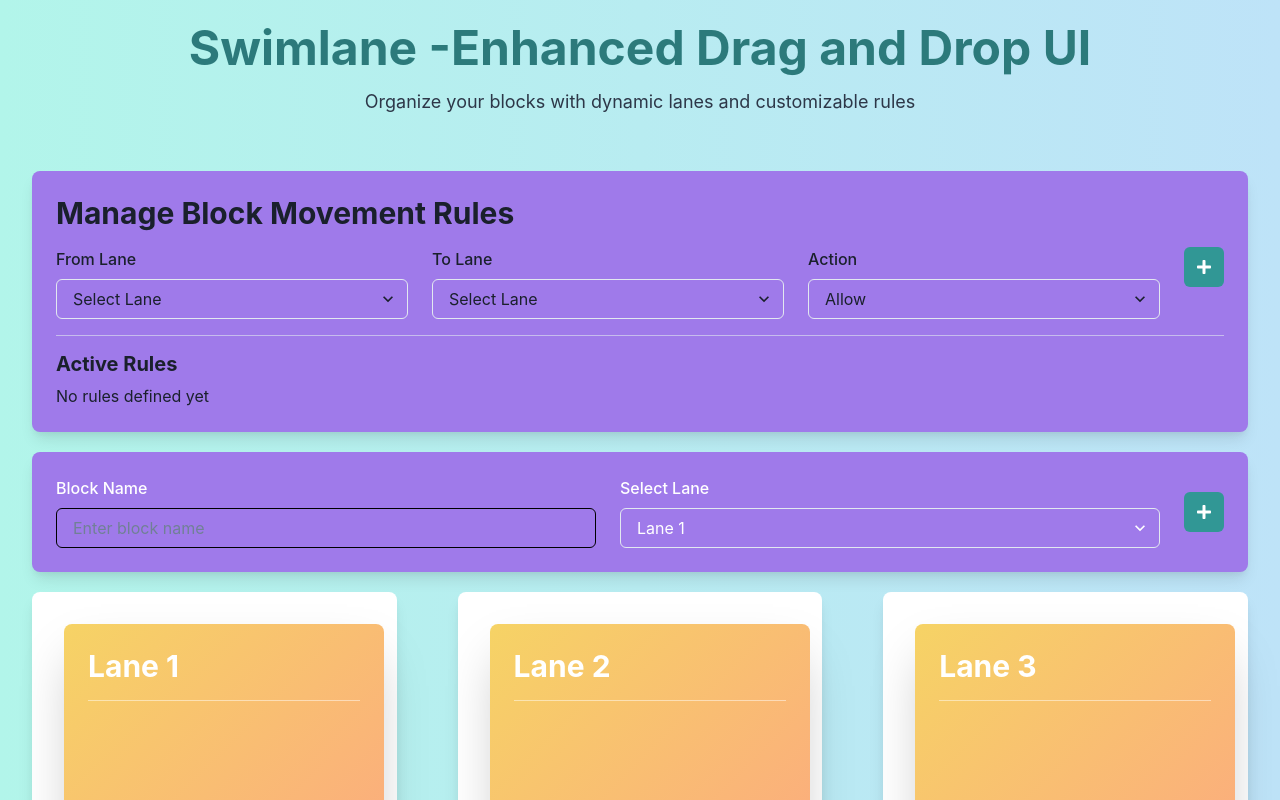
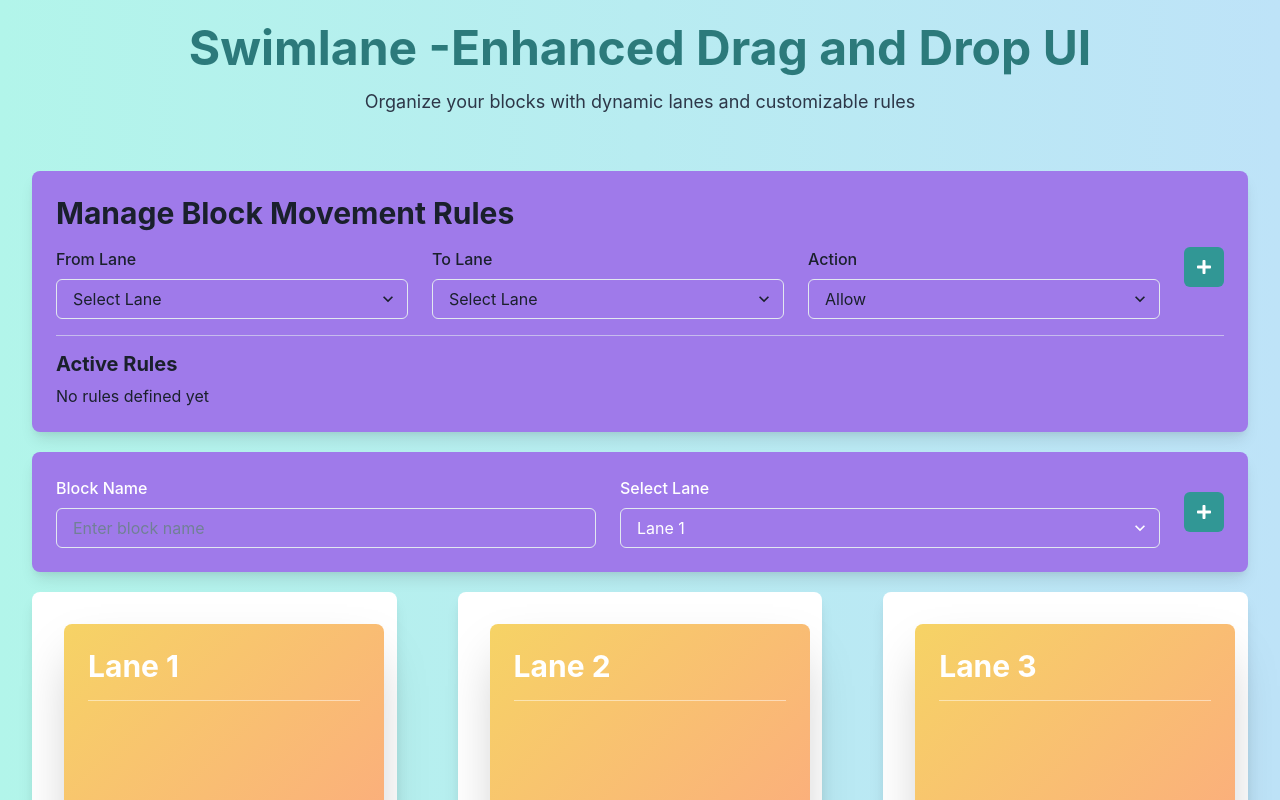
Before and after one commit to shriharijadhav/swimlane_ui_app, a React (Vite) app: page / in a window 1280 px wide. Shown: the top 800 px of the page. Built offline with nearby package versions, Linux system fonts and the light colour scheme.

Commit message:
code changes

```diff
--- a/src/components/DragDropContainer.jsx
+++ b/src/components/DragDropContainer.jsx
@@ -140,7 +140,7 @@ const DragDropContainer = () => {
               <Stack direction={isMobile ? 'column' : 'row'} spacing={6} align="center">
                 <FormControl id="block-name">
                   <FormLabel>Block Name</FormLabel>
-                  <Input border={'1px solid black'}
+                  <Input
                     value={blockName}
                     color={'black'}
                     onChange={(e) => setBlockName(e.target.value)}
```
